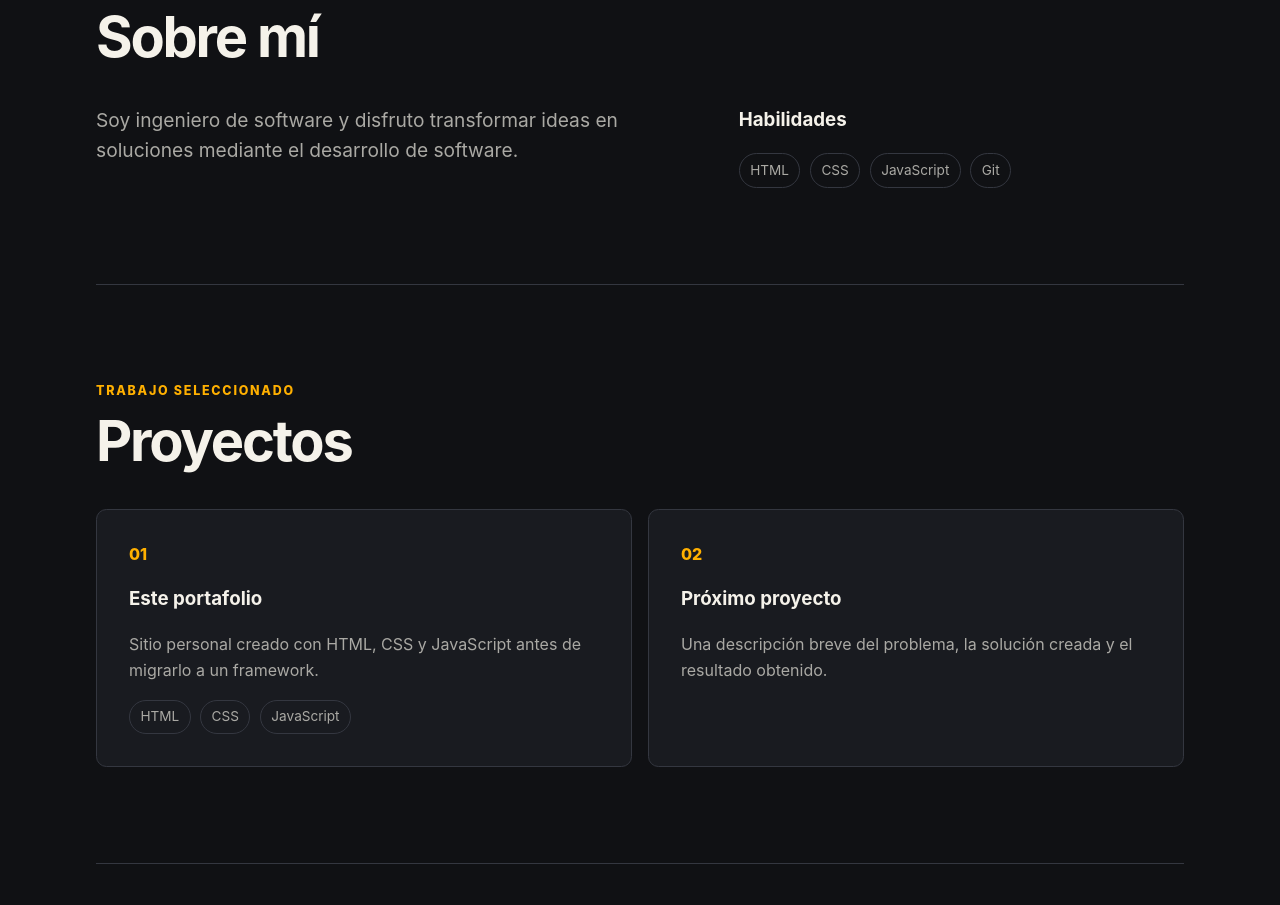
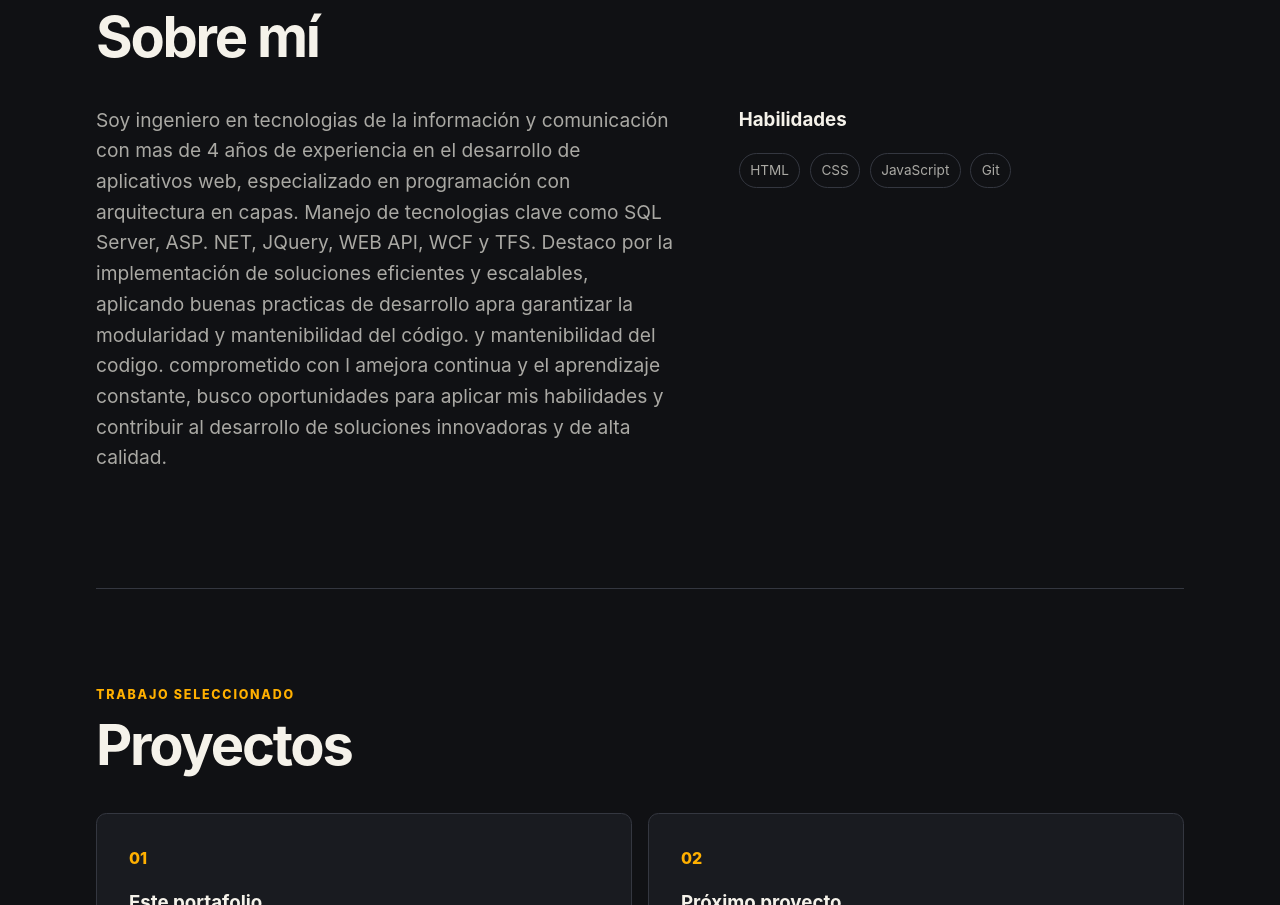
Before and after one commit to jmezquite/portafolio, a plain HTML site: page index.html in a window 1280 px wide. Shown: the part 895-1800 px from the top of the page. Drawn offline with Linux system fonts and the light colour scheme.

Commit message:
Cambio de Presentación

```diff
--- a/index.html
+++ b/index.html
@@ -53,8 +53,12 @@
         </div>
         <div class="about-grid">
           <p>
-            Soy ingeniero de software y disfruto transformar ideas en soluciones
-            mediante el desarrollo de software.
+            Soy ingeniero en tecnologias de la información y comunicación con mas de 4 años de experiencia
+            en el desarrollo de aplicativos web, especializado en programación con arquitectura en capas.
+            Manejo de tecnologias clave como SQL Server, ASP. NET, JQuery, WEB API, WCF y TFS. Destaco por
+            la implementación de soluciones eficientes y escalables, aplicando buenas practicas de desarrollo apra garantizar la modularidad y mantenibilidad del código.
+            y mantenibilidad del codigo. comprometido con l amejora continua y el aprendizaje constante, busco oportunidades para
+            aplicar mis habilidades y contribuir al desarrollo de soluciones innovadoras y de alta calidad.
           </p>
           <div>
             <h3>Habilidades</h3>
```
